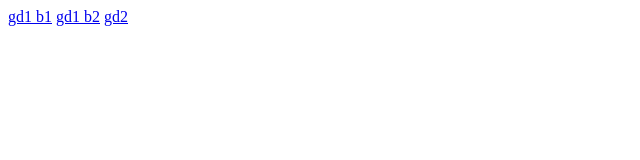
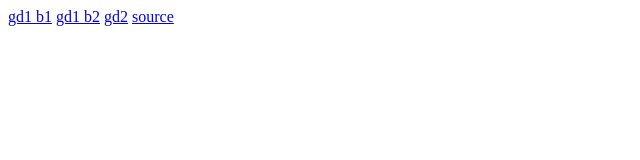
Before and after one commit to MingChen1501/starminh123.github.io-test, a plain HTML site: page index.html in a window 1280 px wide. Shown: the full height of the page, 0-640 px from the left. Drawn offline with Linux system fonts and the light colour scheme.

Commit message:
update link source
add link github

```diff
--- a/index.html
+++ b/index.html
@@ -10,5 +10,6 @@
     <a href="bai1/gd1.html">gd1 b1</a>
     <a href="bai2/gd1bai2.html">gd1 b2</a>
     <a href="bai3/gd2b3.html">gd2</a>
+	<a href="https://github.com/starminh123/starminh123.github.io">source</a>
 </body>
 </html>
```
